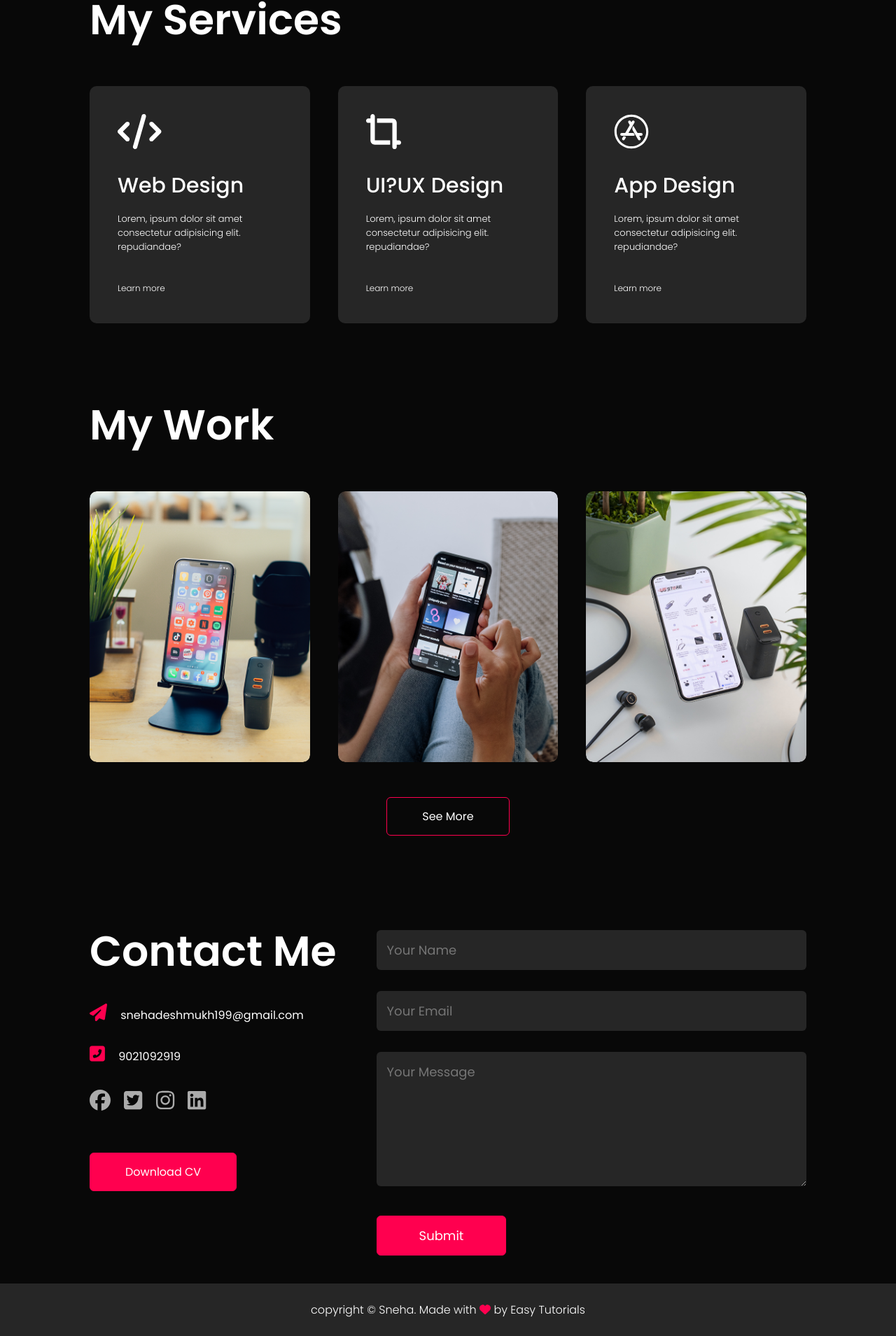
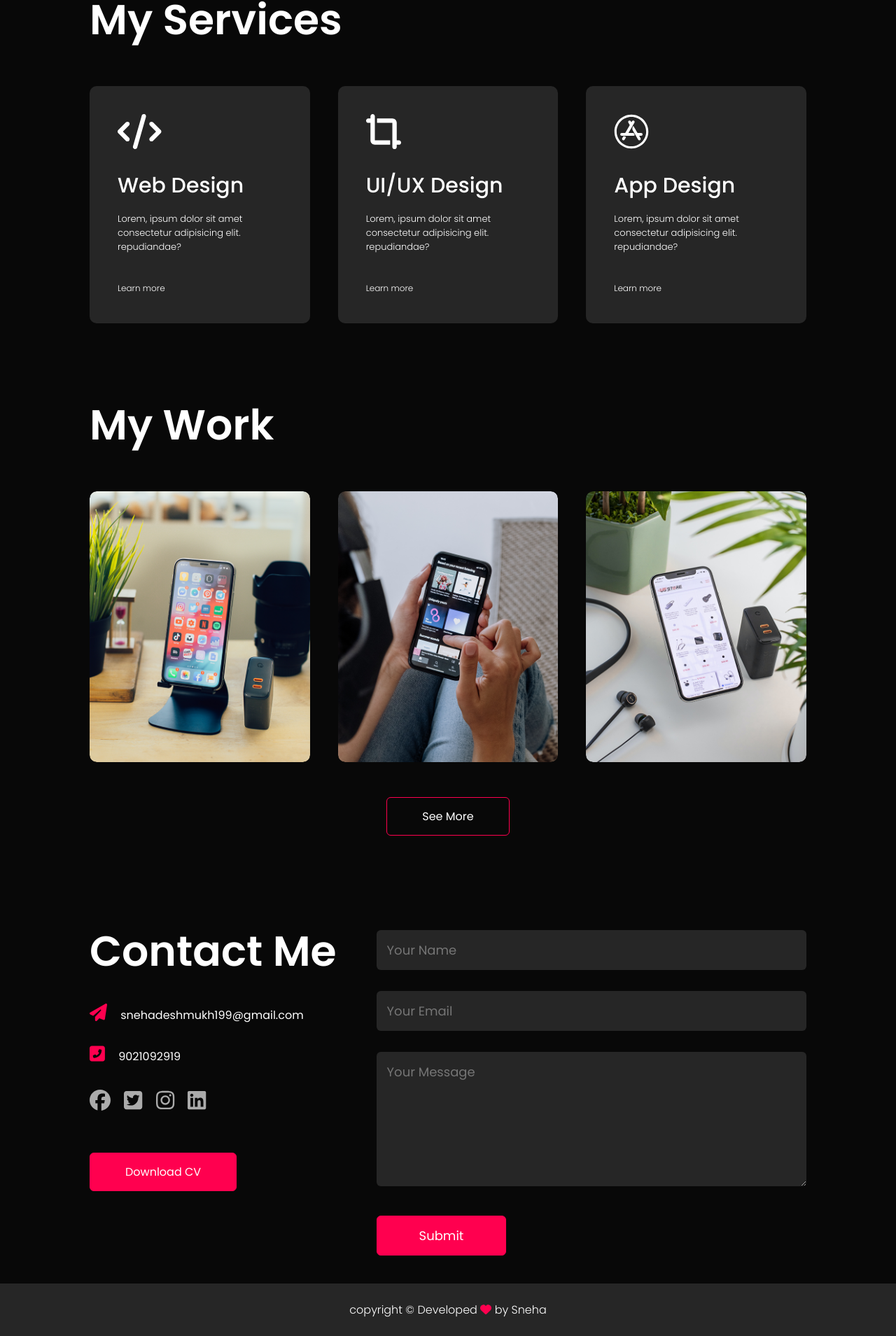
Before and after one commit to snehananda99/MyPortfolio, a plain HTML site: page index.html in a window 1280 px wide. Shown: the part 1504-3413 px from the top of the page at 70% size. Drawn offline with Linux system fonts and the light colour scheme.

Commit message:
updated project

```diff
--- a/index.html
+++ b/index.html
@@ -115,7 +115,7 @@
           </div>
           <div>
             <i class="fa-solid fa-crop-simple" style="font-size: 50px; margin-bottom: 30px;"></i>
-            <h2>UI?UX Design</h2>
+            <h2>UI/UX Design</h2>
             <p>
               Lorem, ipsum dolor sit amet consectetur adipisicing elit.
               repudiandae?
@@ -204,7 +204,7 @@
           </div>
         </div>
         <div class="copyright">
-          <p>copyright © Sneha. Made with <i class="fa-solid fa-heart" style="color: #ff004f;"></i> by Easy Tutorials</p>
+          <p>copyright © Developed   <i class="fa-solid fa-heart" style="color: #ff004f;"></i> by Sneha</p>
         </div>
       </div>
      <!-- Contact section end -->
```
